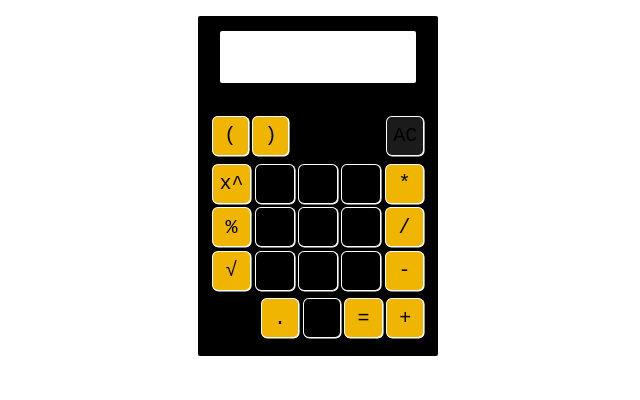
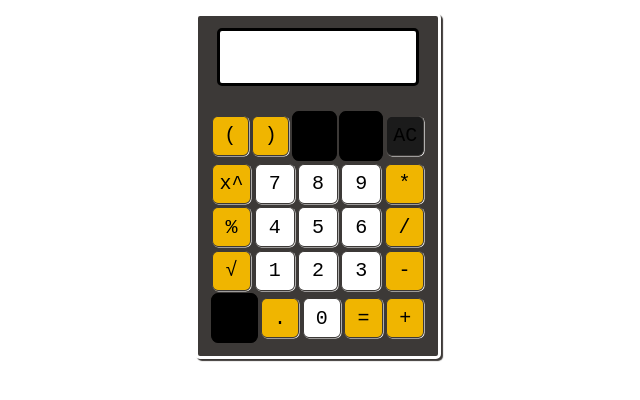
Before and after one commit to Stanndo/notion-calc, a plain HTML site: page index.html in a window 1280 px wide. Shown: the whole page, without its empty margins (322-962 px from the left). Drawn offline with Linux system fonts and the light colour scheme; a web font is replaced by a local one.

Commit message:
Update index.html

```diff
--- a/index.html
+++ b/index.html
@@ -35,12 +35,12 @@ body {
 .calculator {
 
     display: inline-block;
-    background: black;
+    background: #3C3937;
     margin: 1% 0;
     color: black;
     border: 3px solid #ffffff;
     border-radius: 5px;
-    box-shadow: 2px 2px 1px 0px #ffffff;
+    box-shadow: 2px 2px 1px 0px #3C3937;
     max-width: 240px;
 
 
@@ -53,9 +53,9 @@ body {
     min-height: 2em;
     margin: 0.8%;
     border-radius: 15%;
-    border: 0.08em solid #fff;
+    border: 0.08em solid #3C3937;
     font-family: monospace;
-    background: black;
+    background: #ffffff;
     box-shadow: 0.03em  0.03em 0.01em 0px #ffffff;
 
 
@@ -82,7 +82,7 @@ body {
 .calculator button:hover,
 #backspace:hover {
   background: #F0B500;
-  color:#ffffff;
+  color:#000000;
   transform: scale(0.9);
   border-radius: 20%;
 
```
